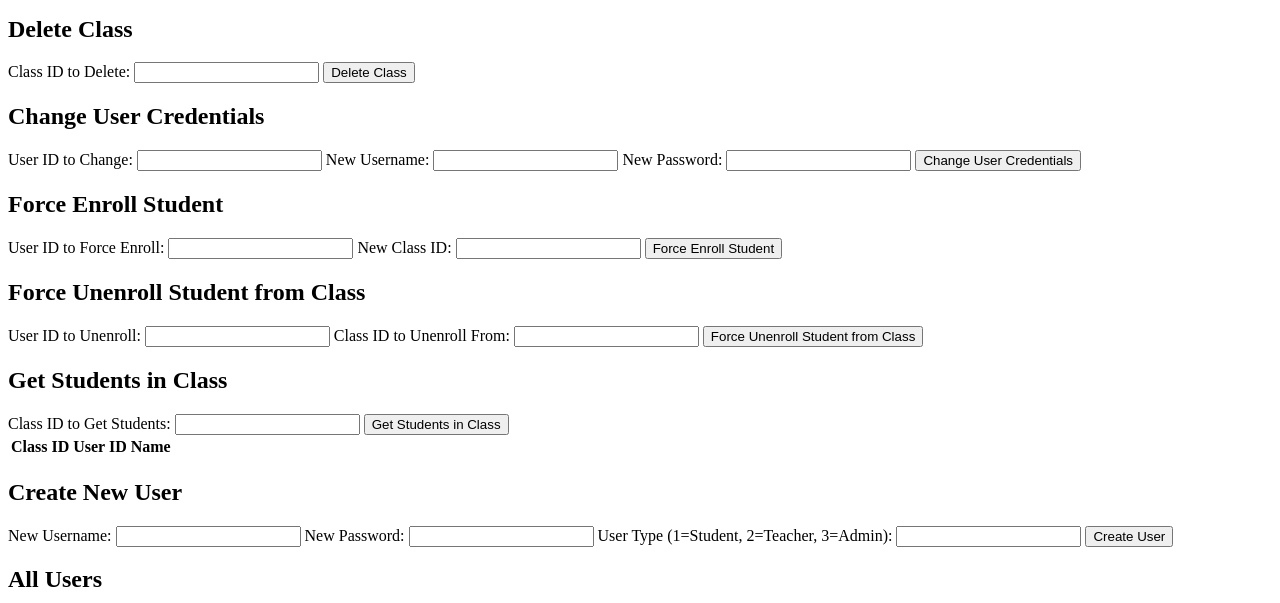
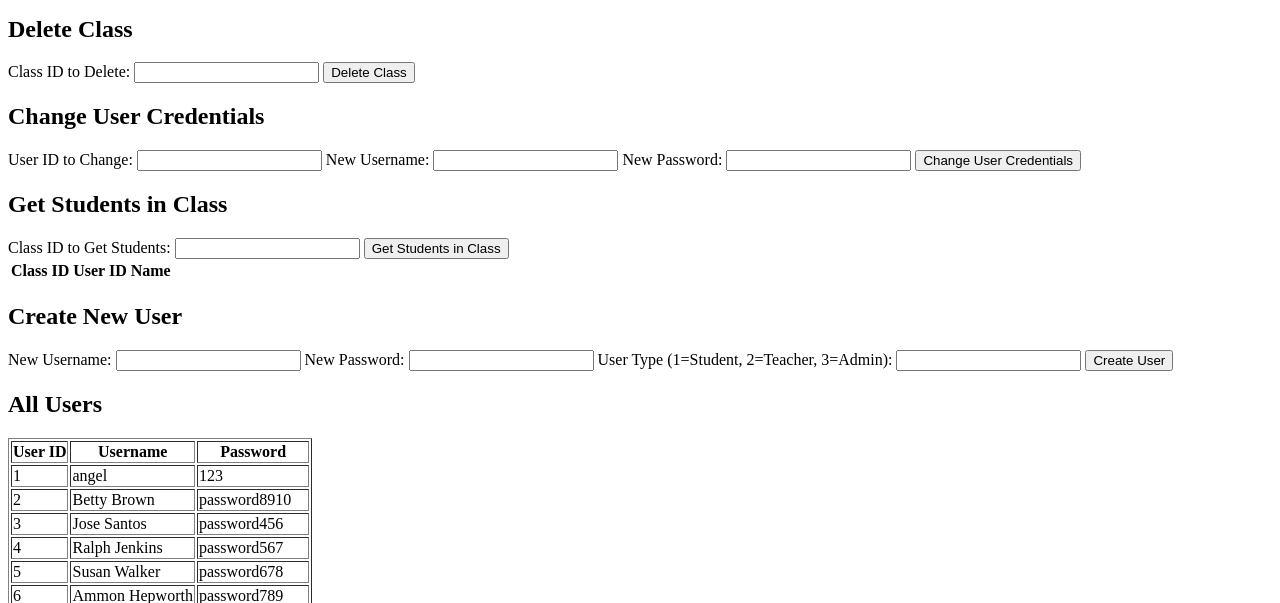
Before and after one commit to mtapia01/cse106Project, a Flask app: page /admin in a window 1280 px wide. Shown: the part 401-1004 px from the top of the page. Run offline with Flask 3, Linux system fonts and the light colour scheme; data comes from the database, SQL or seed files in the repository; both versions use the stored data as it was after the commit; lists and menus that the app fills with data are empty.

Commit message:
Bugfixes for final update maybe??

```diff
--- a/app.py
+++ b/app.py
@@ -298,54 +298,6 @@
         return jsonify({'message': f'Error fetching students: {str(e)}'}), 500
 
 
-@app.route('/force_enroll_student', methods=['POST'])
-def force_enroll_student():
-    try:
-        data = request.get_json()
-        student_id = data.get('student_id')
-        new_class_id = data.get('new_class_id')
-
-        # Check if the student is already enrolled
-        existing_registration = CourseRegistration.query.filter_by(UserIdFK=student_id).first()
-        if existing_registration:
-            return jsonify({'message': 'Student is already enrolled in a class'}), 400
-
-        # Enroll the student in the new class
-        registration = CourseRegistration(UserIdFK=student_id, ClassIDFK=new_class_id)
-        db.session.add(registration)
-        db.session.commit()
-
-        return jsonify({'message': 'Student enrolled successfully'}), 200
-    except Exception as e:
-        return jsonify({'message': f'Error enrolling student: {str(e)}'}), 500
-
-
-@app.route('/force_unenroll_student_from_class', methods=['POST'])
-def force_unenroll_student_from_class():
-    try:
-        # Get the data from the request
-        data = request.get_json()
-
-        # Extract data from the request
-        student_id = data.get('student_id')
-        class_id = data.get('class_id')
-
-        # Query the registration to update
-        registration = CourseRegistration.query.filter_by(UserIdFK=student_id, ClassIDFK=class_id).first()
-
-        if registration:
-            # Remove the student from the class
-            db.session.delete(registration)
-            db.session.commit()
-
-            return jsonify({'message': 'Student unenrolled from class successfully'}), 200
-        else:
-            return jsonify({'message': 'Student not found in the specified class'}), 404
-    except Exception as e:
-        # Handle exceptions and log errors if needed
-        return jsonify({'message': f'Error unenrolling student from class: {str(e)}'}), 500
-
-
 
 
 @app.route('/change_user_credentials/<int:user_id>', methods=['POST'])
--- a/static/admin.js
+++ b/static/admin.js
@@ -137,55 +137,7 @@
     });
 }
 
-function forceEnrollStudent() {
-    const studentId = $("#forceEnrollStudentForm input[name='user_id_to_force_enroll']").val();
-    const newClassId = $("#forceEnrollStudentForm input[name='new_class_id_force_enroll']").val();
 
-    const data = {
-        student_id: studentId,
-        new_class_id: newClassId
-    };
-
-    $.ajax({
-        url: '/force_enroll_student',
-        method: 'POST',
-        data: JSON.stringify(data),
-        contentType: 'application/json',
-        success: function (data) {
-            alert(data.message);
-        },
-        error: function (error) {
-            console.error('Error enrolling student:', error);
-        }
-    });
-
-    return false; // Prevent form submission
-}
-
-function forceUnenrollStudentFromClass() {
-    const studentId = $("#forceUnenrollStudentFromClassForm input[name='user_id_to_force_unenroll_class']").val();
-    const classId = $("#forceUnenrollStudentFromClassForm input[name='class_id_to_unenroll_from']").val();
-
-    const data = {
-        student_id: studentId,
-        class_id: classId
-    };
-
-    $.ajax({
-        url: '/force_unenroll_student_from_class',
-        method: 'POST',
-        data: JSON.stringify(data),
-        contentType: 'application/json',
-        success: function (data) {
-            alert(data.message);
-        },
-        error: function (error) {
-            console.error('Error unenrolling student from class:', error);
-        }
-    });
-
-    return false; // Prevent form submission
-}
 
 // Function to change user credentials
 function changeUserCredentials() {
--- a/templates/admin.html
+++ b/templates/admin.html
@@ -64,30 +64,6 @@
 
     <button type="submit">Change User Credentials</button>
 </form>
-
-            <!-- Force Enroll Student -->
-<h2>Force Enroll Student</h2>
-<form onsubmit="return forceEnrollStudent()" id="forceEnrollStudentForm">
-    <label for="user_id_to_force_enroll">User ID to Force Enroll:</label>
-    <input type="text" name="user_id_to_force_enroll" required>
-    <label for="new_class_id_force_enroll">New Class ID:</label>
-    <input type="text" name="new_class_id_force_enroll">
-    <button type="submit">Force Enroll Student</button>
-</form>
-
-<!-- Force Unenroll Student from Class -->
-<h2>Force Unenroll Student from Class</h2>
-<form onsubmit="return forceUnenrollStudentFromClass()" id="forceUnenrollStudentFromClassForm">
-    <label for="user_id_to_force_unenroll_class">User ID to Unenroll:</label>
-    <input type="text" name="user_id_to_force_unenroll_class" required>
-
-    <label for="class_id_to_unenroll_from">Class ID to Unenroll From:</label>
-    <input type="text" name="class_id_to_unenroll_from" required>
-
-    <button type="submit">Force Unenroll Student from Class</button>
-</form>
-
-
 
             <!-- Get Students in Class -->
             <h2>Get Students in Class</h2>
```
Also changed, not shown: dbs/users.db.
